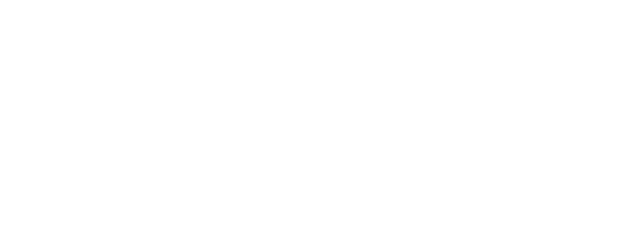
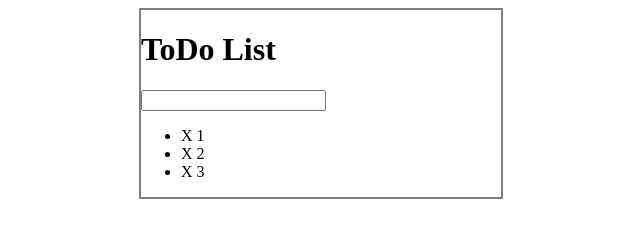
Before and after one commit to DevelopGray/ToDoList, a plain HTML site: page index.html in a window 1280 px wide. Shown: the whole page, without its empty margins (319-959 px from the left). Drawn offline with Linux system fonts and the light colour scheme.

Commit message:
Simple JS
Simple check off JS and style

```diff
--- a/assets/css/styles.css
+++ b/assets/css/styles.css
@@ -0,0 +1,5 @@
+#container {
+	border: 2px solid gray;
+	width: 360px;
+	margin: 0 auto;
+}
--- a/assets/js/todo.js
+++ b/assets/js/todo.js
@@ -0,0 +1,7 @@
+// Check off todos by clicking
+$("li").click(function(){
+	$(this).css({
+		color: "gray",
+		textDecoration: "line-through"
+	});
+});
--- a/index.html
+++ b/index.html
@@ -6,7 +6,16 @@
 	<link rel="stylesheet" href="assets/css/styles.css">
 </head>
 <body>
+	<div id="container">
+		<h1>ToDo List</h1>
+		<input type="text"></input>
 
+		<ul>
+			<li><span>X</span> 1</li>
+			<li><span>X</span> 2</li>
+			<li><span>X</span> 3</li>
+		</ul>
+	</div>
 
 	<script type="text/javascript" src="assets/js/lib/jquery-2.2.0.min.js"></script>
 	<script type="text/javascript" src="assets/js/todo.js"></script>
```
